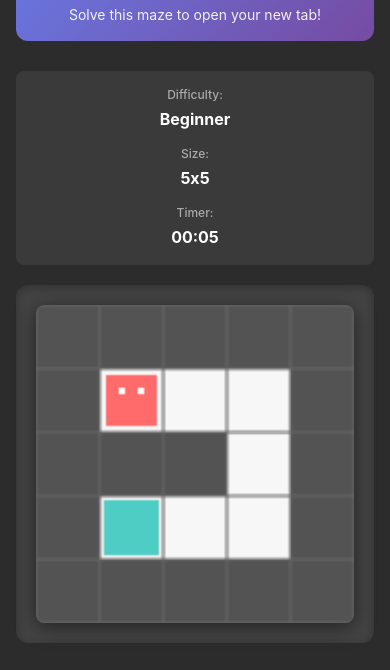
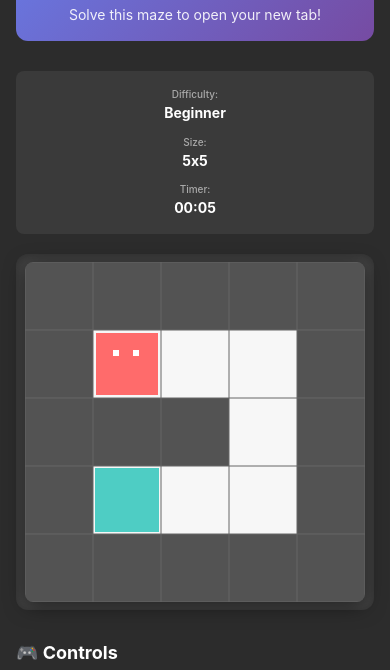
Before and after one commit to southp/your-sincere-tab-keeper, a website built with Vite: page src/maze.html in a window 390 px wide. Shown: the part 115-785 px from the top of the page. Built offline with nearby package versions, Linux system fonts and the light colour scheme; no server answers.

Commit message:
Make maze fully responsive with dynamic sizing
- Remove fixed canvas dimensions from HTML
- Add responsive canvas sizing based on container and viewport
- Implement high-DPI display support for crisp rendering
- Add mobile-specific breakpoints for better small screen UX
- Include debounced resize handling for smooth responsiveness

```diff
--- a/src/maze.css
+++ b/src/maze.css
@@ -111,6 +111,13 @@ body {
   border-radius: 8px;
   background: #2a2a2a;
   box-shadow: 0 4px 20px rgba(0, 0, 0, 0.5);
+  display: block;
+  margin: 0 auto;
+  max-width: 100%;
+  max-height: 60vh;
+  image-rendering: pixelated; /* Keeps maze crisp at any size */
+  image-rendering: -moz-crisp-edges;
+  image-rendering: crisp-edges;
 }
 
 /* Maze Overlay */
@@ -502,10 +509,13 @@ body {
     text-align: center;
   }
 
+  .maze-wrapper {
+    padding: 10px;
+  }
+
   #mazeCanvas {
-    width: 100% !important;
-    height: auto !important;
-    max-width: 400px;
+    max-width: 100%;
+    max-height: 50vh;
   }
 
   .key-group {
@@ -539,4 +549,28 @@ body {
   .modal-content {
     padding: 20px;
   }
+
+  .maze-wrapper {
+    padding: 8px;
+  }
+
+  #mazeCanvas {
+    max-height: 45vh; /* Even smaller on tiny screens */
+  }
+
+  .maze-info {
+    gap: 12px;
+  }
+
+  .info-item {
+    gap: 2px;
+  }
+
+  .info-label {
+    font-size: 10px;
+  }
+
+  .info-value {
+    font-size: 14px;
+  }
 }
--- a/src/maze.html
+++ b/src/maze.html
@@ -36,7 +36,7 @@
       </div>
 
       <div class="maze-wrapper">
-        <canvas id="mazeCanvas" width="600" height="600"></canvas>
+        <canvas id="mazeCanvas"></canvas>
         <div class="maze-overlay" id="mazeOverlay" style="display: none;">
           <div class="overlay-content">
             <div class="success-icon">🎉</div>
--- a/src/maze.js
+++ b/src/maze.js
@@ -95,6 +95,56 @@ document.addEventListener('DOMContentLoaded', async () => {
 });
 
 /**
+ * Update canvas size responsively based on container and screen size
+ */
+function updateCanvasSize() {
+  if (!canvas) return;
+
+  const wrapper = document.querySelector('.maze-wrapper');
+  if (!wrapper) return;
+
+  // Get the container dimensions minus padding
+  const wrapperStyle = getComputedStyle(wrapper);
+  const wrapperPadding = parseInt(wrapperStyle.paddingLeft) + parseInt(wrapperStyle.paddingRight);
+  const maxWidth = wrapper.clientWidth - wrapperPadding;
+  const maxHeight = window.innerHeight * 0.6; // Max 60% of viewport height
+
+  // Calculate the optimal canvas size (square)
+  const maxCanvasSize = Math.min(maxWidth, maxHeight, 800); // Cap at 800px for very large screens
+  const minCanvasSize = 200; // Minimum size for usability
+  const canvasSize = Math.max(minCanvasSize, Math.min(maxCanvasSize, maxWidth));
+
+  // Calculate cell size based on canvas size and maze size
+  cellSize = Math.max(4, Math.floor(canvasSize / mazeSize));
+
+  // Adjust canvas size to be exact multiple of cell size for crisp rendering
+  const actualCanvasSize = mazeSize * cellSize;
+
+  // Set canvas size (this automatically clears the canvas)
+  canvas.width = actualCanvasSize;
+  canvas.height = actualCanvasSize;
+
+  // Set CSS size for proper scaling on high-DPI displays
+  canvas.style.width = actualCanvasSize + 'px';
+  canvas.style.height = actualCanvasSize + 'px';
+
+  // Handle high-DPI displays for crisp rendering
+  const dpr = window.devicePixelRatio || 1;
+  if (dpr > 1) {
+    canvas.width = actualCanvasSize * dpr;
+    canvas.height = actualCanvasSize * dpr;
+    canvas.style.width = actualCanvasSize + 'px';
+    canvas.style.height = actualCanvasSize + 'px';
+    ctx.scale(dpr, dpr);
+  }
+
+  // Re-render if maze exists
+  if (maze.length > 0) {
+    renderMaze();
+  }
+}
+
+/**
  * Initialize the maze game
  */
 async function initializeGame() {
@@ -106,12 +156,16 @@ async function initializeGame() {
   const difficultySettings = DIFFICULTY_SETTINGS[currentDifficulty];
 
   mazeSize = difficultySettings.size;
-  cellSize = Math.max(4, Math.min(30, Math.floor(580 / mazeSize))); // Adjust cell size based on maze size
 
-  // Update canvas size
-  const canvasSize = mazeSize * cellSize;
-  canvas.width = canvasSize;
-  canvas.height = canvasSize;
+  // Calculate responsive canvas size
+  updateCanvasSize();
+
+  // Add debounced resize listener for responsive updates
+  let resizeTimeout;
+  window.addEventListener('resize', () => {
+    clearTimeout(resizeTimeout);
+    resizeTimeout = setTimeout(updateCanvasSize, 100);
+  });
 
   // Update UI
   difficultyLevelEl.textContent = difficultySettings.name;
```
